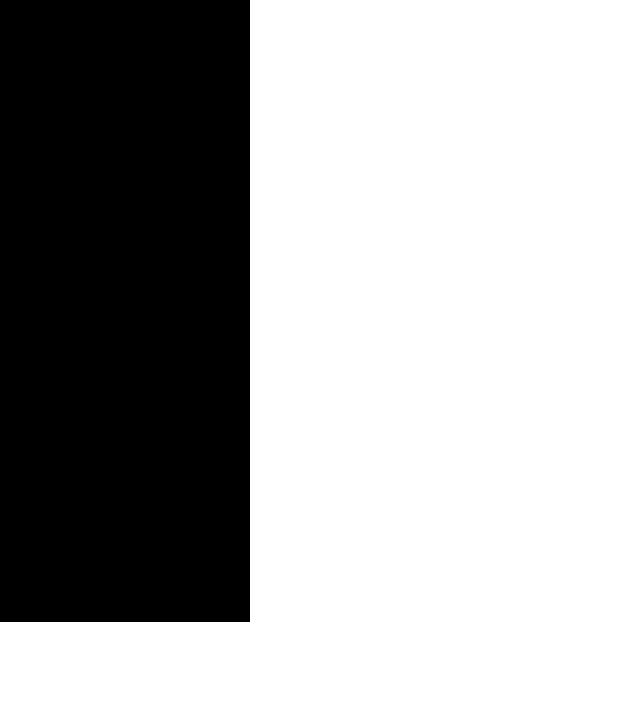
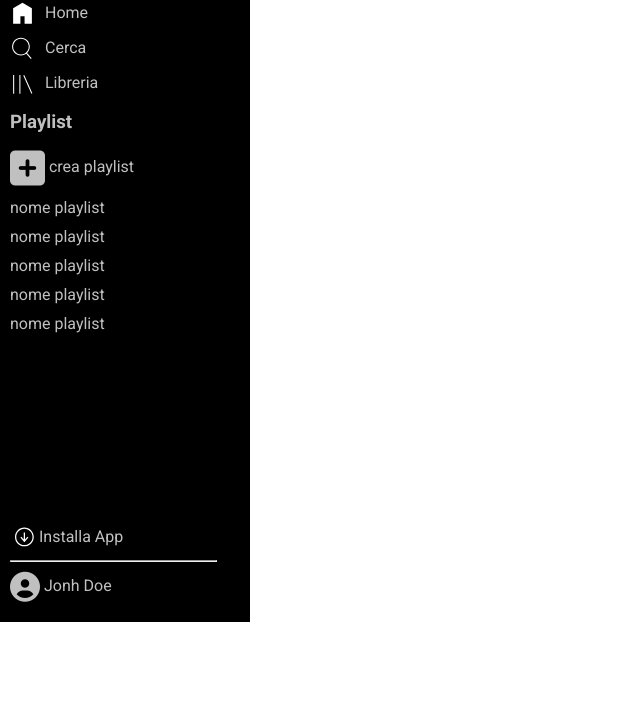
Before and after one commit to EttoreBarcella/html-css-spotifyweb, a plain HTML site: page index.html in a window 1280 px wide. Shown: the part 98-800 px from the top of the page, without its empty margins (0-640 px from the left). Drawn offline with Linux system fonts and the light colour scheme.

Commit message:
aside left

```diff
--- a/css/style.css
+++ b/css/style.css
@@ -16,7 +16,21 @@ main{
     display: flex;
 }
 
-/* MAIN 1/2 */
+/* TYPO */
+
+.aside-nav-middle h3, .download a, .name{
+    text-transform: capitalize;
+}
+
+.fa-square-plus{
+    font-size: 40px;
+}
+
+.aside-nav-middle h3{
+    padding: 10px 0;
+}
+
+/* MAIN*/
 
 aside{
     padding: 10px;
@@ -32,3 +46,60 @@ aside{
 .small-logo{
     display: none;
 }
+
+.big-logo{
+    width: 75%;
+    height: 80px;
+    flex-shrink: 0;
+}
+
+aside ul{
+    list-style: none;
+}
+
+aside ul li a{
+    text-decoration: none;
+    color: #c0c0c0;
+}
+
+.aside-nav-top img, .fa-square-plus{
+    width: 25px;
+    vertical-align: middle;
+    margin-right: 10px;
+}
+
+.aside-nav-top li, .aside-nav-middle li{
+    padding: 5px 0;
+}
+
+.aside-nav-middle{
+    overflow-y: auto;
+    height: 80%;
+}
+
+.download, .username{
+    padding: 10px 0;
+}
+
+.download img, .username i{
+    width: 25px;
+    vertical-align: middle;
+}
+
+.download a{
+    text-decoration: none;
+    color: #c0c0c0;
+}
+
+aside hr{
+    width: 90%;
+}
+
+.username i{
+    font-size: 30px;
+    margin-right: 5px;
+}
+
+.name{
+    display: inline-block;
+}
--- a/index.html
+++ b/index.html
@@ -15,9 +15,42 @@
     <main>
         <!-- BARRA LATERALE -->
         <aside>
+            <!-- LOGO -->
             <div class="logo">
-                <img class="big-logo"src="img/logo.svg" alt="">
+                <img class="big-logo hide"src="img/logo.svg" alt="">
                 <img class="small-logo"src="img/logo-small.svg" alt="">
+            </div>
+            <!-- LINK TOP -->
+            <div class="aside-nav-top">
+                <ul>
+                    <li><a href="#"><img src="img/home.svg" alt="home"><span class="hide">Home</span></a></li>
+                    <li><a href="#"><img src="img/search.svg" alt="cerca"><span class="hide">Cerca</a></li>
+                    <li><a href="#"><img src="img/libreria.svg" alt="libreria"><span class="hide">Libreria</a></li>
+                </ul>
+            </div>
+            <!-- LINK MIDDLE -->
+            <div class="aside-nav-middle">
+                <h3>playlist</h3>
+                <ul>
+                    <li><a href="#"><i class="fa-solid fa-square-plus"></i> crea playlist</a></li>
+                    <li><a href="#">nome playlist</a></li>
+                    <li><a href="#">nome playlist</a></li>
+                    <li><a href="#">nome playlist</a></li>
+                    <li><a href="#">nome playlist</a></li>
+                    <li><a href="#">nome playlist</a></li>
+                </ul>
+            </div>
+            <!-- LINK BOTTOM -->
+            <div class="aside-nav-bottom">
+                <div class="download">
+                    <img src="img/download.svg" alt="">
+                    <a class="hide"href="">installa app</a>
+                </div>
+                <hr>
+                <div class="username">
+                    <i class="fa-solid fa-circle-user"></i>
+                    <div class="name hide">jonh doe</div>
+                </div>
             </div>
         </aside>
     </main>
```
